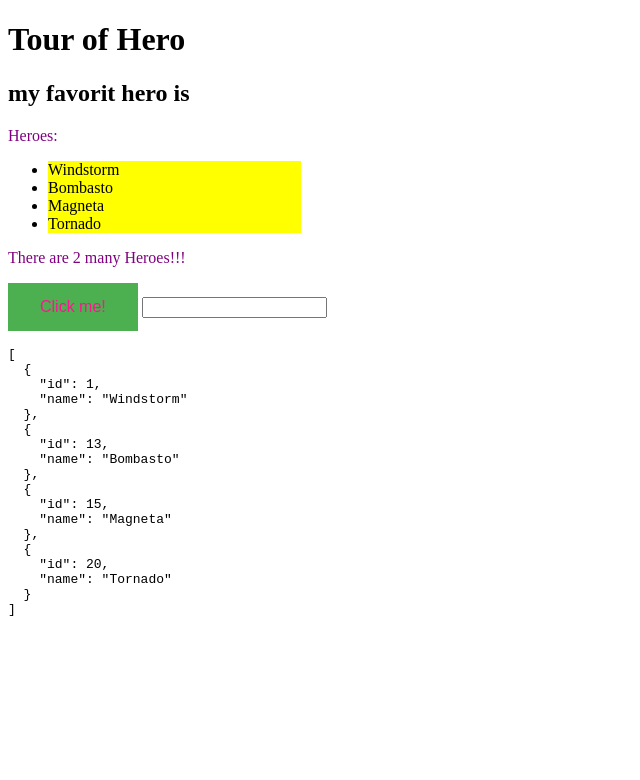
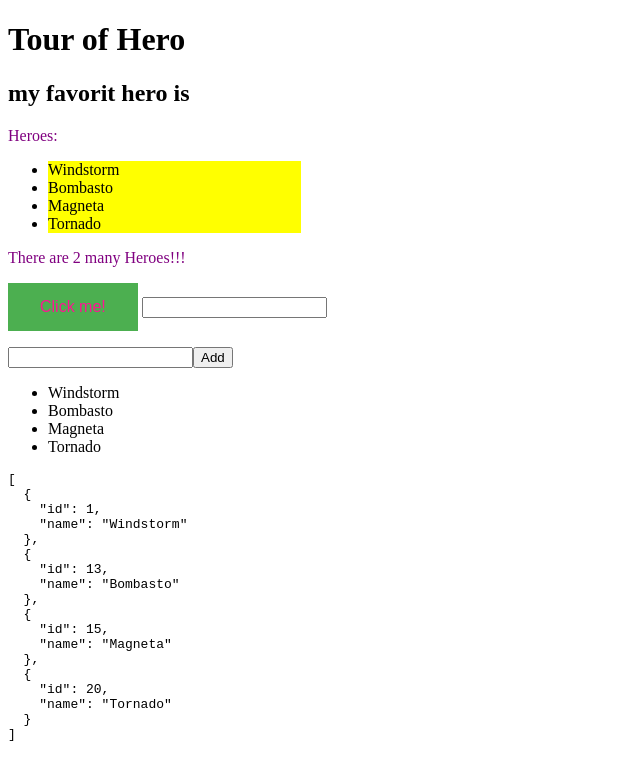
Before and after one commit to assaftenen/cliTest, an Angular app: page / in a window 1280 px wide. Shown: the top 780 px of the page, without its empty margins (0-640 px from the left). Built offline with nearby package versions, Linux system fonts and the light colour scheme.

Commit message:
little tour

```diff
--- a/src/app/app.component.html
+++ b/src/app/app.component.html
@@ -11,6 +11,7 @@
 <p *ngIf="heroes.length>3">There are 2 many Heroes!!!</p>
 <click-me></click-me>
 <app-keyup></app-keyup>
+<app-little-tour></app-little-tour>
 
 
 <pre>{{heroes| json}}</pre>
--- a/src/app/app.component.ts
+++ b/src/app/app.component.ts
@@ -2,6 +2,8 @@ import { Component } from '@angular/core';
 import {Hero} from './shared/hero'
 import { ClickMeComponent } from './shared/click-me/click-me.component';
 import {KeyupComponent} from './shared/keyup/keyup.component';
+import { LittleTourComponent } from './shared/little-tour/little-tour.component';
+
 
 
 @Component({
--- a/src/app/app.module.ts
+++ b/src/app/app.module.ts
@@ -7,6 +7,7 @@ import {DashboardComponent} from './dashboard/dashboard.component';
 import { AppComponent } from './app.component';
 import { ClickMeComponent } from './shared/click-me/click-me.component';
 import { KeyupComponent } from './shared/keyup/keyup.component';
+import { LittleTourComponent } from './shared/little-tour/little-tour.component';
 
 
 @NgModule({
@@ -14,7 +15,8 @@ import { KeyupComponent } from './shared/keyup/keyup.component';
     AppComponent,
     DashboardComponent,
     ClickMeComponent,
-    KeyupComponent
+    KeyupComponent,
+    LittleTourComponent
 
   ],
   imports: [
--- /dev/null
+++ b/src/app/shared/little-tour/little-tour.component.html
@@ -0,0 +1,7 @@
+ <input #newHero
+      (keyup.enter)="addHero(newHero.value)"
+      (blur)="addHero(newHero.value); newHero.value='' ">
+
+    <button (click)=addHero(newHero.value)>Add</button>
+
+    <ul><li *ngFor="let hero of heroes">{{hero}}</li></ul>
--- /dev/null
+++ b/src/app/shared/little-tour/little-tour.component.ts
@@ -0,0 +1,17 @@
+import { Component, OnInit } from '@angular/core';
+
+@Component({
+  selector: 'app-little-tour',
+  templateUrl: './little-tour.component.html',
+  styleUrls: ['./little-tour.component.css']
+})
+export class LittleTourComponent  {
+
+  heroes = ['Windstorm', 'Bombasto', 'Magneta', 'Tornado'];
+  addHero(newHero: string) {
+    if (newHero) {
+      this.heroes.push(newHero);
+    }
+  }
+
+}
```
Also changed, not shown: src/app/shared/little-tour/little-tour.component.css (added), 1 other file (tests, documents, lock files or other folders).
